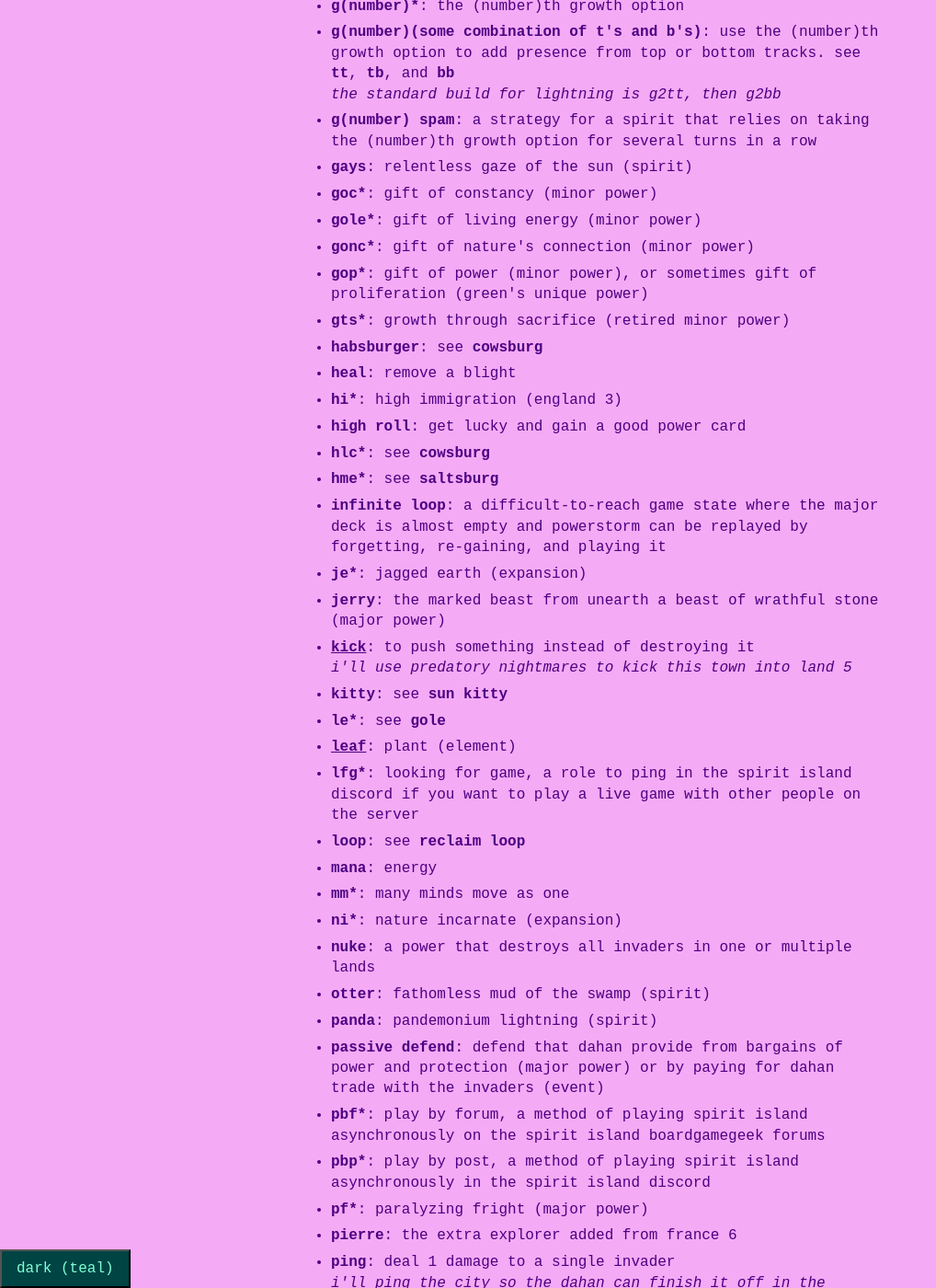
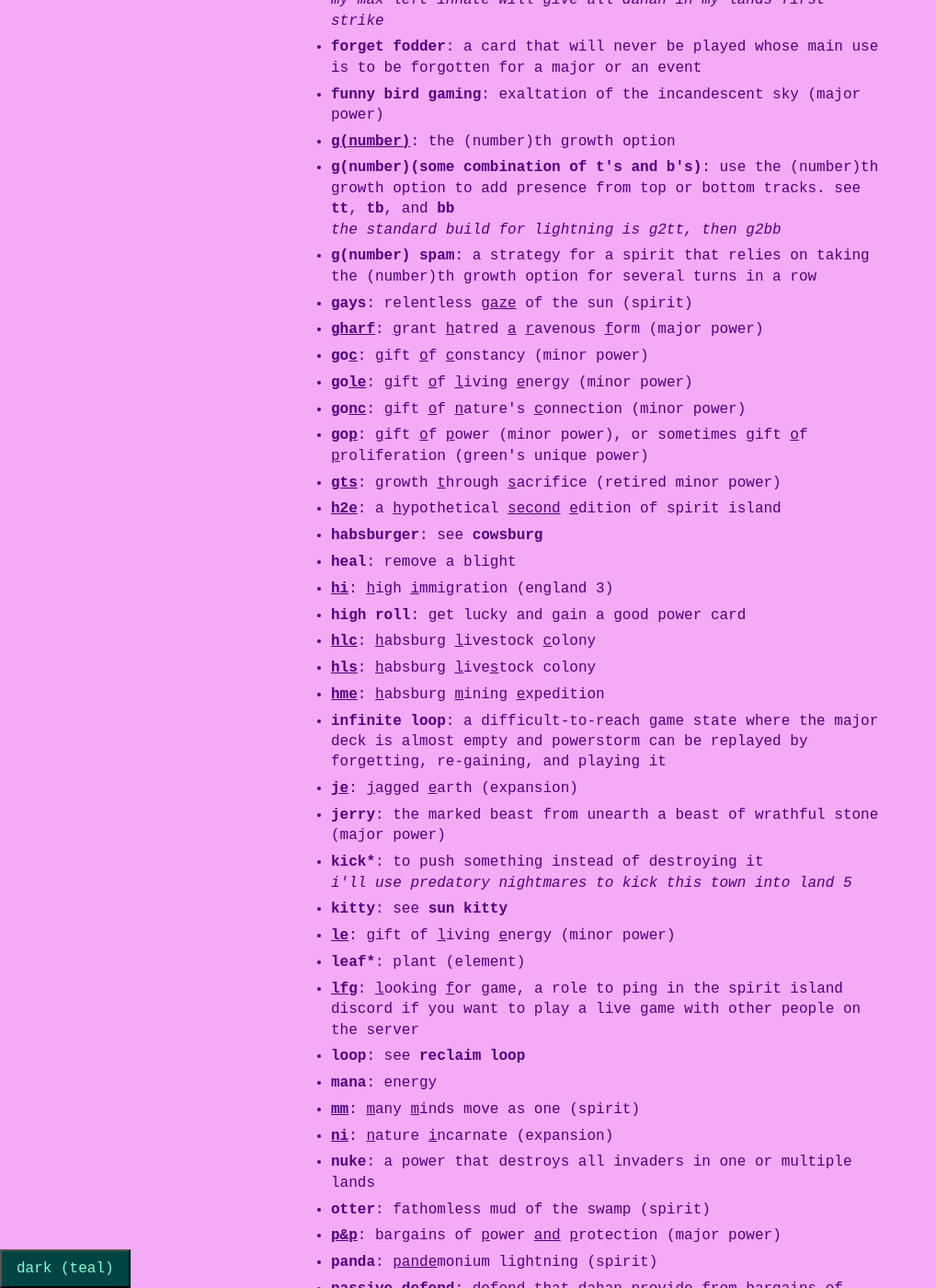
Before and after one commit to lumiadbole/lumiadbole.github.io, a Jekyll site: the page built from si_glossary.html, in a window 1280 px wide and 1400 px high, scrolled down 3081 px. Shown: the whole window at 92% size, without its empty margins (0-1018 px from the left). Built offline with Jekyll 4.4.1, drawn with Linux system fonts in a browser that asks for light colours; some of the changed text lies outside the part shown.

Commit message:
swap underlines and stars in glossary

```diff
--- a/si_glossary.html
+++ b/si_glossary.html
@@ -15,6 +17,7 @@
 </p>
 
 <ul>
+  <li><b>(number)-cost</b>: a power card that costs (number) energy</li>
   <li>
     <b>(number)/(number)</b>: (first number) energy gain and (second) number
     card plays
@@ -30,7 +33,6 @@
       spirit</i
     >
   </li>
-  <li><b>(number)-cost</b>: a power card that costs (number) energy</li>
   <li>
     <b>action economy</b>: how many actions the spirit is able to cause on a
     certain turn, generally ones that affect the board or disrupt invader
@@ -49,39 +51,71 @@
     <b>apocrypha</b>: a spirit that is released by the development team
     unofficially and not in a public expansion
   </li>
-  <li><b>assim</b>: cultural assimilation (event)</li>
-  <li><b>atw*</b>: all things weaken (blight card)</li>
-  <li><b>b&c*</b>: branch and claw (expansion)</li>
-  <li><b>base</b>: without an aspect</li>
-  <li><b>bb*</b>: add two presence from bottom track</li>
-  <li><b>beast damage</b>: a beast event that solves a land</li>
+  <li><b>assim</b>: cultural <u>assim</u>ilation (event)</li>
+  <li>
+    <b><u>atw</u></b
+    >: <u>a</u>ll <u>t</u>hings <u>w</u>eaken (blight card)
+  </li>
+  <li>
+    <b><u>b&c</u></b
+    >: <u>b</u>ranch <u>and</u> <u>c</u>law (expansion)
+  </li>
+  <li>
+    <b>b2b</b>: <u>b</u>ack <u>to</u> <u>b</u>ack, a land that has or is likely
+    to have two consecutive invader actions occurring
+  </li>
+  <li><b>base</b>: without an aspect, or without an expansion</li>
+  <li>
+    <b><u>bb</u></b
+    >: add two presence from <u>b</u>ottom track
+  </li>
+  <li><b>beast damage</b>: a beast event that deals damage or solves a land</li>
   <li><b>blight removal</b>: an action or power that removes blight</li>
   <li><b>blight to scale</b>: see <b>take blight to scale</b></li>
   <li><b>blocker</b>: a land or invader that is preventing victory</li>
-  <li><b>bocp*</b>: bargain of coursing paths (major power)</li>
-  <li><b>bodan*</b>: bringer of dreams and nightmares (spirit)</li>
-  <li><b>boddys*</b>: breath of darkness down your spine (spirit)</li>
+  <li>
+    <b><u>b</u>o<u>cp</u></b
+    >: <u>b</u>argain of <u>c</u>oursing <u>p</u>aths (major power)
+  </li>
+  <li>
+    <b><u>b</u>o<u>d</u>a<u>n</u></b
+    >: <u>b</u>ringer <u>o</u>f <u>d</u>reams <u>a</u>nd <u>n</u>ightmares
+    (spirit)
+  </li>
+  <li>
+    <b><u>b</u>o<u>ddys</u></b
+    >: <u>b</u>reath <u>o</u>f <u>d</u>arkness <u>d</u>own <u>o</u>our
+    <u>s</u>pine (spirit)
+  </li>
   <li>
     <b>bottom</b>: send a card to the bottom of the deck using visions of a
     shifting future (fractured's innate power)
   </li>
-  <li><b>bp*</b>: the kingdom of brandenburg-prussia (adversary)</li>
   <li>
-    <b>bpp*</b>: blight per player (on the blight card), or a measure of total
-    blight taken during a game
+    <b><u>bp</u></b
+    >: the kingdom of <u>b</u>randenburg-<u>p</u>russia (adversary)
   </li>
-  <li><b>br*</b>: see <b>blight removal</b></li>
+  <li>
+    <b><u>bpp</u></b
+    >: <u>b</u>light <u>p</u>er <u>p</u>layer (on the blight card), or a measure
+    of total blight taken during a game
+  </li>
+  <li>
+    <b><u>br</u></b
+    >: see <b><u>b</u>light <u>r</u>emoval</b>, or <u>b</u>lazing <u>r</u>enewal
+    (major power)
+  </li>
   <li><b>buildings</b>: towns or cities</li>
   <li>
     <b>buy a power card</b>: pay energy to gain a power card during the spirit
     phase
   </li>
-  <li><b>c2g</b>: call to guard (minor power)</li>
+  <li><b>c2g</b>: <u>c</u>all to <u>g</u>uard (minor power)</li>
   <li>
-    <b>c2t</b>: call to trade (minor power), or sometimes call to tend (minor
-    power)
+    <b>c2t</b>: <u>c</u>all to <u>t</u>rade (minor power), or sometimes
+    <u>c</u>all to <u>t</u>end (minor power)
   </li>
-  <li><b>c2tr</b>: call to trade (minor power)</li>
+  <li><b>c2tr</b>: <u>c</u>all to <u>tr</u>ade (minor power)</li>
   <li>
     <b>capital</b>: a land that will have 7 buildings during the invader phase
   </li>
@@ -90,7 +124,10 @@
     <b>casino</b>: a strategy that involves constantly gaining power cards and
     not reclaiming many cards at a time
   </li>
-  <li><b>cd*</b>: cast down into the briny deep (major power)</li>
+  <li>
+    <b><u>cd</u></b
+    >: <u>c</u>ast <u>d</u>own into the briny deep (major power)
+  </li>
   <li>
     <b>cheese</b>: a combination or interaction that is very powerful but makes
     the game anticlimactic or unfun
@@ -106,7 +143,10 @@
     <b>copy</b>: repeat, or add a token using hazards spread (minor power)
   </li>
   <li><b>cowsburg</b>: habsburg livestock colony (adversary)</li>
-  <li><b>cp*</b>: card plays, or see <b>bocp</b></li>
+  <li>
+    <b><u>cp</u></b
+    >: <u>c</u>ard <u>p</u>lays, or see <b>bocp</b>
+  </li>
   <li>
     <b>dahan defend</b>: a dahan event that stops a ravaging land from blighting
   </li>
@@ -115,12 +155,20 @@
     game state
   </li>
   <li>
+    <b>debt</b>: energy that is not gained because of the effects of bargains of
+    power and protection (major power) or bargain of coursing paths (major
+    power)
+  </li>
+  <li>
     <b>digital</b>: the
     <a href="https://store.steampowered.com/app/1236720/Spirit_Island/"
       >digital app made by handelabra</a
     >
   </li>
-  <li><b>dnpir*</b>: does not participate in ravage</li>
+  <li>
+    <b><u>dnpir</u></b
+    >: <u>d</u>oes <u>n</u>ot <u>p</u>articipate <u>i</u>n <u>r</u>avage
+  </li>
   <li><b>doggo</b>: hearth-vigil (spirit)</li>
   <li>
     <b>donate</b>: let someone else use your "each player" fear card effect
@@ -129,17 +177,20 @@
     <b>down turn</b>: a turn where you play fewer cards or are less powerful in
     order to keep growing
   </li>
-  <li><b>dp*</b>: downpour drenches the world (spirit)</li>
   <li>
-    <b><u>drugs</u></b
-    >: spirit-targeting powers
+    <b><u>dp</u></b
+    >: <u>d</u>own<u>p</u>our drenches the world (spirit)
   </li>
-  <li><b>due*</b>: dances up earthquakes (spirit)</li>
+  <li><b>drugs*</b>: spirit-targeting powers</li>
+  <li>
+    <b><u>due</u></b
+    >: <u>d</u>ances <u>u</u>p <u>e</u>arthquakes (spirit)
+  </li>
   <li>
     <b>dump land</b>: a land for control spirits to move large amounts of
     invaders to
   </li>
-  <li><b>eboon</b>: elemental boon (minor power)</li>
+  <li><b>eboon</b>: <u>e</u>lemental <u>boon</u> (minor power)</li>
   <li>
     <b>edge case</b>: an event or invader card that causes problems, or to get
     an event or invader card that causes problems<br />
@@ -148,20 +199,28 @@
       edge case for this ravage</i
     >
   </li>
-  <li><b>eeb*</b>: ember-eyed behemoth (spirit)</li>
   <li>
-    <b><u>eggplant</u></b
-    >: air (element)
+    <b><u>eeb</u></b
+    >: <u>e</u>mber-<u>e</u>yed <u>b</u>ehemoth (spirit)
   </li>
-  <li><b>ems*</b>: ever-multiplying swarm (minds' unique power)</li>
+  <li><b>eggplant*</b>: air (element)</li>
+  <li>
+    <b><u>ems</u></b
+    >: <u>e</u>ver-<u>m</u>ultiplying <u>s</u>warm (minds' unique power)
+  </li>
   <li><b>escape</b>: to be <b>kick</b>ed</li>
   (note: this is different from the official term defined by
   <b>boddys</b
   >)
   <li>
-    <b>f&f*</b>: feather and flame (expansion), or fire and flood (major power)
+    <b><u>f&f</u></b
+    >: <u>f</u>eather <u>and</u> <u>f</u>lame (expansion), or <u>f</u>ire
+    <u>and</u> <u>f</u>lood (major power)
   </li>
-  <li><b>fbg*</b>: exaltation of the incandescent sky (major power)</li>
+  <li>
+    <b><u>fbg</u></b
+    >: see <b><u>f</u>unny <u>b</u>ird <u>g</u>aming</b>
+  </li>
   <li>
     <b>fear bomb</b>: the invader cards added to the fear deck by russia 5
   </li>
@@ -182,7 +241,10 @@
   <li>
     <b>funny bird gaming</b>: exaltation of the incandescent sky (major power)
   </li>
-  <li><b>g(number)*</b>: the (number)th growth option</li>
+  <li>
+    <b><u>g(number)</u></b
+    >: the (number)th <u>g</u>rowth option
+  </li>
   <li>
     <b>g(number)(some combination of t's and b's)</b>: use the (number)th growth
     option to add presence from top or bottom tracks. see <b>tt</b>, <b>tb</b>,
@@ -193,69 +255,123 @@
     <b>g(number) spam</b>: a strategy for a spirit that relies on taking the
     (number)th growth option for several turns in a row
   </li>
-  <li><b>gays</b>: relentless gaze of the sun (spirit)</li>
-  <li><b>goc*</b>: gift of constancy (minor power)</li>
-  <li><b>gole*</b>: gift of living energy (minor power)</li>
-  <li><b>gonc*</b>: gift of nature's connection (minor power)</li>
+  <li><b>gays</b>: relentless <u>gaze</u> of the sun (spirit)</li>
   <li>
-    <b>gop*</b>: gift of power (minor power), or sometimes gift of proliferation
-    (green's unique power)
+    <b><u>gharf</u></b
+    >: <u>g</u>rant <u>h</u>atred <u>a</u> <u>r</u>avenous <u>f</u>orm (major
+    power)
   </li>
-  <li><b>gts*</b>: growth through sacrifice (retired minor power)</li>
+  <li>
+    <b><u>g</u>o<u>c</u></b
+    >: <u>g</u>ift <u>o</u>f <u>c</u>onstancy (minor power)
+  </li>
+  <li>
+    <b><u>g</u>o<u>le</u></b
+    >: <u>g</u>ift <u>o</u>f <u>l</u>iving <u>e</u>nergy (minor power)
+  </li>
+  <li>
+    <b><u>g</u>o<u>nc</u></b
+    >: <u>g</u>ift <u>o</u>f <u>n</u>ature's <u>c</u>onnection (minor power)
+  </li>
+  <li>
+    <b><u>g</u>o<u>p</u></b
+    >: <u>g</u>ift <u>o</u>f <u>p</u>ower (minor power), or sometimes
+    <u>g</u>ift <u>o</u>f <u>p</u>roliferation (green's unique power)
+  </li>
+  <li>
+    <b><u>gts</u></b
+    >: <u>g</u>rowth <u>t</u>hrough <u>s</u>acrifice (retired minor power)
+  </li>
+  <li>
+    <b><u>h2e</u></b
+    >: a <u>h</u>ypothetical <u>second</u> <u>e</u>dition of spirit island
+  </li>
   <li><b>habsburger</b>: see <b>cowsburg</b></li>
   <li><b>heal</b>: remove a blight</li>
-  <li><b>hi*</b>: high immigration (england 3)</li>
+  <li>
+    <b><u>hi</u></b
+    >: <u>h</u>igh <u>i</u>mmigration (england 3)
+  </li>
   <li><b>high roll</b>: get lucky and gain a good power card</li>
-  <li><b>hlc*</b>: see <b>cowsburg</b></li>
-  <li><b>hme*</b>: see <b>saltsburg</b></li>
+  <li>
+    <b><u>hlc</u></b
+    >: <u>h</u>absburg <u>l</u>ivestock <u>c</u>olony
+  </li>
+  <li>
+    <b><u>hls</u></b
+    >: <u>h</u>absburg <u>l</u>ive<u>s</u>tock colony
+  </li>
+  <li>
+    <b><u>hme</u></b
+    >: <u>h</u>absburg <u>m</u>ining <u>e</u>xpedition
+  </li>
   <li>
     <b>infinite loop</b>: a difficult-to-reach game state where the major deck
     is almost empty and powerstorm can be replayed by forgetting, re-gaining,
     and playing it
   </li>
-  <li><b>je*</b>: jagged earth (expansion)</li>
+  <li>
+    <b><u>je</u></b
+    >: <u>j</u>agged <u>e</u>arth (expansion)
+  </li>
   <li>
     <b>jerry</b>: the marked beast from unearth a beast of wrathful stone (major
     power)
   </li>
   <li>
-    <b><u>kick</u></b
-    >: to push something instead of destroying it <br />
+    <b>kick*</b>: to push something instead of destroying it <br />
     <i>i'll use predatory nightmares to kick this town into land 5</i>
   </li>
   <li><b>kitty</b>: see <b>sun kitty</b></li>
-  <li><b>le*</b>: see <b>gole</b></li>
   <li>
-    <b><u>leaf</u></b
-    >: plant (element)
+    <b><u>le</u></b
+    >: gift of <u>l</u>iving <u>e</u>nergy (minor power)
   </li>
+  <li><b>leaf*</b>: plant (element)</li>
   <li>
-    <b>lfg*</b>: looking for game, a role to ping in the spirit island discord
-    if you want to play a live game with other people on the server
+    <b><u>lfg</u></b
+    >: <u>l</u>ooking <u>f</u>or <u>g</u>ame, a role to ping in the spirit
+    island discord if you want to play a live game with other people on the
+    server
   </li>
   <li><b>loop</b>: see <b>reclaim loop</b></li>
   <li><b>mana</b>: energy</li>
-  <li><b>mm*</b>: many minds move as one</li>
-  <li><b>ni*</b>: nature incarnate (expansion)</li>
+  <li>
+    <b><u>mm</u></b
+    >: <u>m</u>any <u>m</u>inds move as one (spirit)
+  </li>
+  <li>
+    <b><u>ni</u></b
+    >: <u>n</u>ature <u>i</u>ncarnate (expansion)
+  </li>
   <li>
     <b>nuke</b>: a power that destroys all invaders in one or multiple lands
   </li>
   <li><b>otter</b>: fathomless mud of the swamp (spirit)</li>
-  <li><b>panda</b>: pandemonium lightning (spirit)</li>
+  <li>
+    <b><u>p&p</u></b
+    >: bargains of <u>p</u>ower <u>and</u> <u>p</u>rotection (major power)
+  </li>
+  <li><b>panda</b>: <u>pande</u>monium lightning (spirit)</li>
   <li>
     <b>passive defend</b>: defend that dahan provide from bargains of power and
     protection (major power) or by paying for dahan trade with the invaders
     (event)
   </li>
   <li>
-    <b>pbf*</b>: play by forum, a method of playing spirit island asynchronously
-    on the spirit island boardgamegeek forums
+    <b><u>pbf</u></b
+    >: <u>p</u>lay <u>b</u>y <u>f</u>orum, a method of playing spirit island
+    asynchronously on the spirit island boardgamegeek forums
   </li>
   <li>
-    <b>pbp*</b>: play by post, a method of playing spirit island asynchronously
-    in the spirit island discord
+    <b><u>pbp</u></b
+    >: <u>p</u>lay <u>b</u>y <u>p</u>ost, a method of playing spirit island
+    asynchronously in the spirit island discord
   </li>
-  <li><b>pf*</b>: paralyzing fright (major power)</li>
+  <li>
+    <b><u>pf</u></b
+    >: <u>p</u>aralyzing <u>f</u>right (major power)
+  </li>
   <li><b>pierre</b>: the extra explorer added from france 6</li>
   <li>
     <b>ping</b>: deal 1 damage to a single invader <br />
@@ -282,24 +398,33 @@
   </li>
   <li>
     <b>problem land</b>: a land that is difficult to deal with, or a land that
-    will blight this or next turn
+    will blight or be a loss condition this or next turn
   </li>
   <li>
     <b>prolif</b>: an effect that takes presence off tracks at a time other than
-    growth, commonly gift of proliferation <br />
+    growth, commonly gift of <u>prolif</u>eration (green's unique power) or from
+    unnatural <u>prolif</u>eration (blight card) <br />
     <i>if i get 1 more fire, i can threshold tsac to be a prolif</i>
   </li>
-  <li><b>punchback</b>: stone's right innate</li>
-  <li><b>r1*</b>: reclaim one</li>
   <li>
-    <b><u>rave party</u></b
-    >: a land with lair's incarna and a large number of explorers
+    <b>punchback</b>: let them break themselves against the stone (stone's right
+    innate)
+  </li>
+  <li>
+    <b><u>r</u>1</b>: <u>r</u>eclaim <u>one</u>
+  </li>
+  <li>
+    <b>rave party*</b>: a land with lair's incarna and a large number of
+    explorers
   </li>
   <li>
     <b>reclaim loop</b>: the act of reclaiming for multiple turns in a row,
     usually playing the same cards each time
   </li>
-  <li><b>ri*</b>: rising interest in the island (event)</li>
+  <li>
+    <b><u>ri</u></b
+    >: <u>r</u>ising <u>i</u>nterest in the island (event)
+  </li>
   <li><b>saltsburg</b>: habsburg mining expedition (adversary)</li>
   <li>
     <b>sergei</b>: the explorer that gets pushed instead of destroyed due to
@@ -311,7 +436,10 @@
     <b>sink</b>: to take a land or board out of the game, with either deeps
     (aspect) or thresholded cast down (major power)
   </li>
-  <li><b>sl*</b>: starlight seeks its form (spirit)</li>
+  <li>
+    <b><u>sl</u></b
+    >: <u>s</u>tar<u>l</u>ight seeks its form (spirit)
+  </li>
   <li>
     <b>slurp</b>: the third level of society dissolves at the beckoning heart
     (innate power of lair lure (aspect))
@@ -321,31 +449,26 @@
   <li><b>snipe</b>: stop an explore with a randomly-placed isolate</li>
   <li><b>solve</b>: prevent a land from blighting the next time it ravages</li>
   <li>
-    <<<<<<< HEAD
-    <b>spice*</b>: the 5 major powers of solidify echoes of majesty past,
-    powerstorm, instruments of their own ruin, cast down into the briny deep,
-    exaltation of the incandescent sky ======= <b>spice* majors</b>: the group
-    of these 5 major powers:
+    <b><u>spice</u> majors</b>: the group of these 5 major powers:
     <ul>
-      <li>solidify echoes of majesty past</li>
-      <li>powerstorm</li>
-      <li>instruments of their own ruin</li>
-      <li>cast down into the briny deep</li>
-      <li>exaltation of the incandescent sky</li>
+      <li><u>s</u>olidify echoes of majesty past</li>
+      <li><u>p</u>owerstorm</li>
+      <li><u>i</u>nstruments of their own ruin</li>
+      <li><u>c</u>ast down into the briny deep</li>
+      <li><u>e</u>xaltation of the incandescent sky</li>
     </ul>
-    >>>>>>> 1001fc1c5079e4daeda204b51e085d2790593ec0
   </li>
-  <li><b>sr*</b>: special rule, or slave rebellion (event)</li>
-  <li><b>suck</b>: a power that gathers a lot of pieces</li>
+  <li>
+    <b><u>sr</u></b
+    >: <u>s</u>pecial <u>r</u>ule, or <u>s</u>lave <u>r</u>ebellion (event)
+  </li>
+  <li><b>suck*</b>: a power that gathers a lot of pieces</li>
   <li><b>sun kitty</b>: sun-bright whirlwind (spirit)</li>
   <li>
     <b>take blight to scale</b>: not deal with a land that is adding a blight
     during a ravage, often in order to dedicate actions to solving other lands
   </li>
-  <li>
-    <b><u>tall disc stack</u></b
-    >: sacred site
-  </li>
+  <li><b>tall disc stack*</b>: sacred site</li>
   <li>
     <b>tax</b>: the extra energy cost of targeting spirits that don't share an
     archipelago islet with you
@@ -355,11 +478,15 @@
     during growth
   </li>
   <li>
-    <b>tb*</b>: add one presence from top track and one presence from bottom
-    track
+    <b><u>tb</u></b
+    >: add one presence from <u>t</u>op track and one presence from
+    <u>b</u>ottom track
   </li>
-  <li><b>tboon</b>: traveler's boon (finder's unique power)</li>
-  <li><b>ted*</b>: the endless dark</li>
+  <li><b>tboon</b>: <u>t</u>raveler's <u>boon</u> (finder's unique power)</li>
+  <li>
+    <b><u>ted</u></b
+    >: <u>t</u>he <u>e</u>ndless <u>d</u>ark
+  </li>
   <li>
     <b>tempo</b>: where in the explore-build-ravage sequence your actions
     dealing with a land are happening. ahead tempo means they are happening
@@ -380,15 +507,27 @@
     >
   </li>
   <li><b>tree</b>: towering roots of the jungle (spirit)</li>
-  <li><b>ts*</b>: thunderspeaker (spirit)</li>
-  <li><b>tsac</b>: transformative sacrifice (major power)</li>
-  <li><b>tt*</b>: add two presence from top track</li>
-  <li><b>tts*</b>: tabletop simulator</li>
+  <li>
+    <b><u>ts</u></b
+    >: <u>t</u>hunder<u>s</u>peaker (spirit)
+  </li>
+  <li><b>tsac</b>: <u>t</u>ransformative <u>sac</u>rifice (major power)</li>
+  <li>
+    <b><u>tt</u></b
+    >: add two presence from <u>t</u>op track
+  </li>
+  <li>
+    <b><u>tts</u></b
+    >: <u>t</u>able<u>t</u>op <u>s</u>imulator
+  </li>
   <li>
     <b>turn (number) quake</b>: a strategy with dances up earthquakes to hit the
     max right innate on turn (number)
   </li>
-  <li><b>ug*</b>: unrelenting growth (major power)</li>
+  <li>
+    <b><u>ug</u></b
+    >: <u>u</u>nrelenting <u>g</u>rowth (major power)
+  </li>
   <li>
     <b>underplay</b>: play fewer cards than your number of card plays <br />
     <i
@@ -396,15 +535,28 @@
       hit my max innate</i
     >
   </li>
-  <li><b>void</b>: draw towards a consuming void (major power)</li>
+  <li><b>void</b>: draw towards a consuming <u>void</u> (major power)</li>
   <li>
     <b><u>vore</u></b
     >: absorb essence (snek's unique power)
   </li>
-  <li><b>vt*</b>: varied terrains (scenario)</li>
+  <li>
+    <b><u>vt</u></b
+    >: <u>v</u>aried <u>t</u>errains (scenario)
+  </li>
   <li>
     <b>win condition</b>: a power that, when used several times, will win the
     game
   </li>
-  <li><b>wwb*</b>: wounded waters bleeding (spirit)</li>
+  <li>
+    <b><u>wwb</u></b> <u>w</u>ounded <u>w</u>aters <u>b</u>leeding (spirit)
+  </li>
+  <li>
+    <b>yolo major</b>: a major draft that you expect to play this turn or hope
+    to solve some problems on your board
+  </li>
+  <li>
+    <b><u>y</u>o<u>lr</u></b
+    >: <u>y</u>ears <u>o</u>f <u>l</u>ittle <u>r</u>ain (event)
+  </li>
 </ul>
```
Also changed, not shown: other parts of si_glossary.html (+5 -3 lines).
